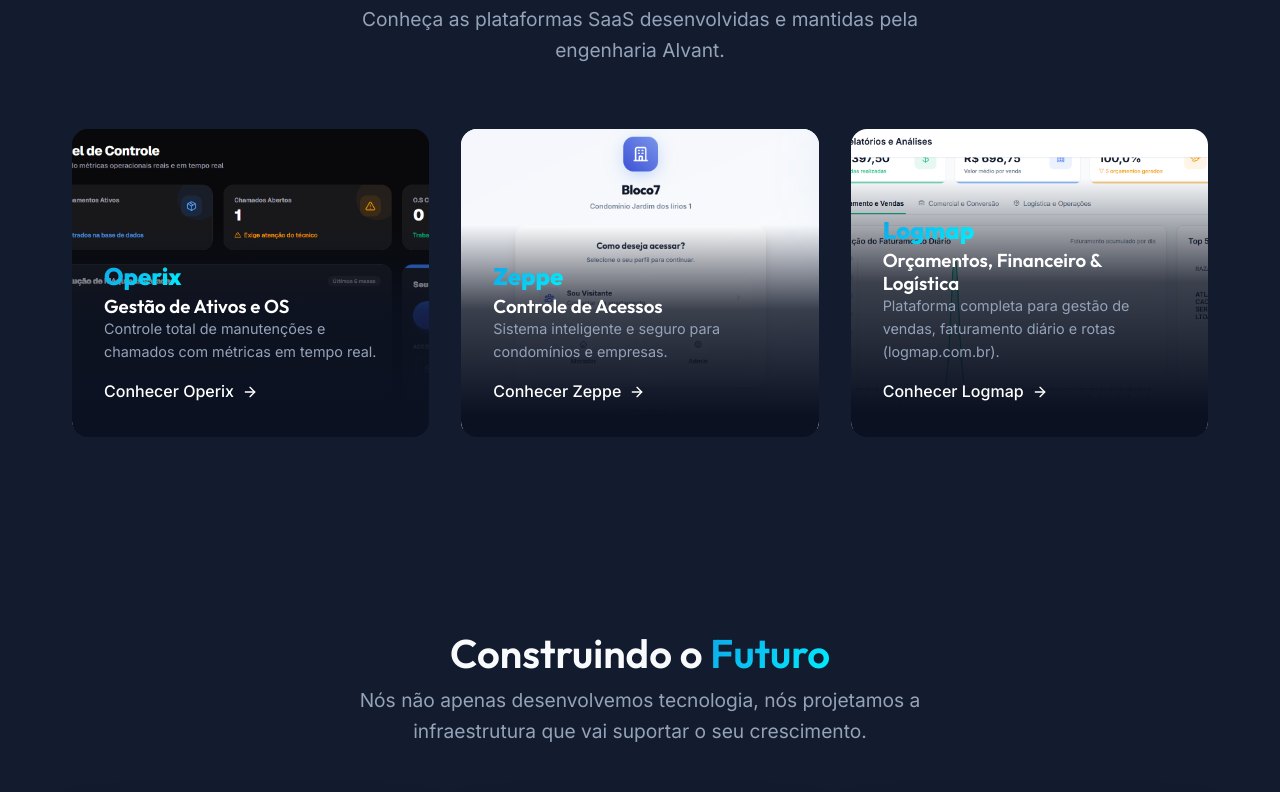
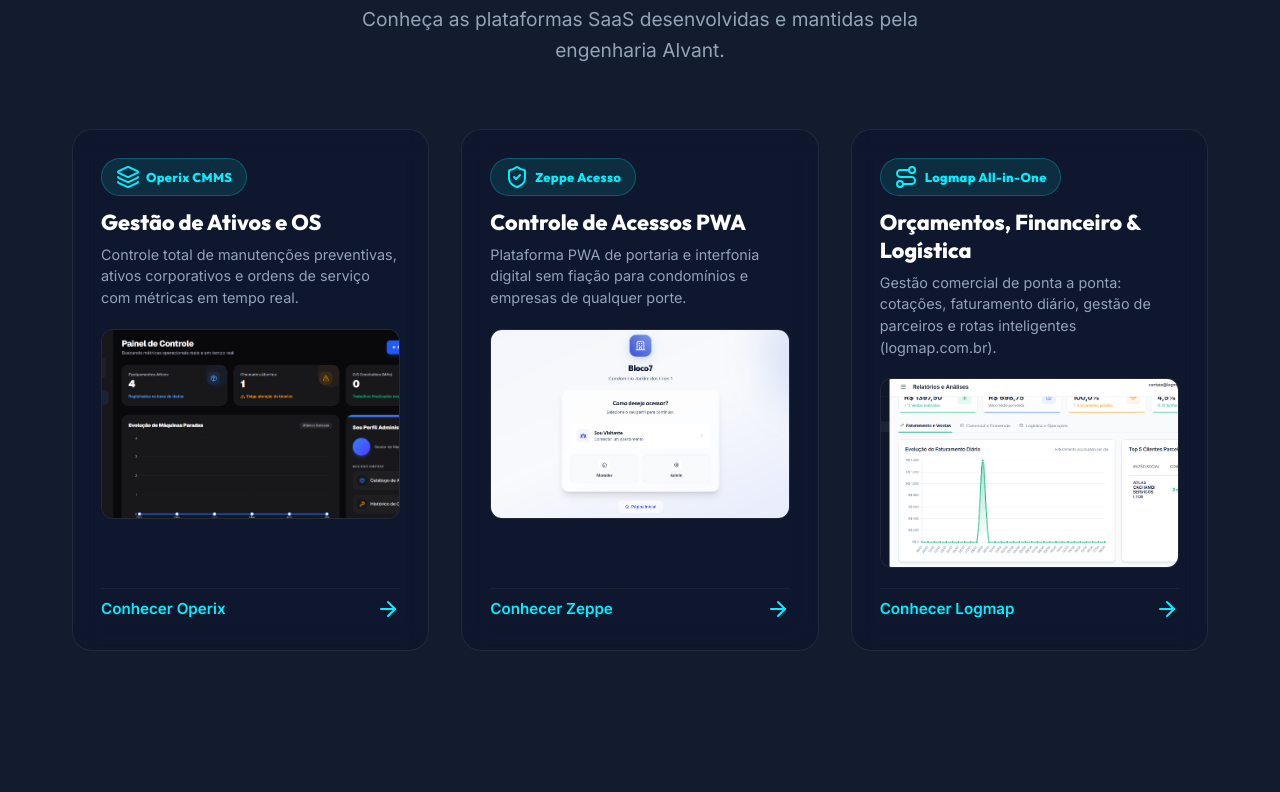
Before and after one commit to LucasAvilaP/site-alvant, a plain HTML site: page index.html in a window 1280 px wide. Shown: the part 948-1740 px from the top of the page. Drawn offline with nearby package versions, Linux system fonts and the light colour scheme.

Commit message:
fix: refatoracao premium dos cards de software e estilizacao do rodape de solucoes

```diff
--- a/index.html
+++ b/index.html
@@ -95,34 +95,50 @@
 
             <div class="portfolio-grid">
                 <!-- Operix -->
-                <a href="operix.html" class="portfolio-card glass-border reveal" style="text-decoration: none; display: block;">
-                    <img src="assets/images/operix-app.png" alt="Painel Operix" class="portfolio-img" style="height: 300px; object-position: top; object-fit: cover; background: #0B1121;" onerror="this.src='https://images.unsplash.com/photo-1551288049-bebda4e38f71?auto=format&fit=crop&q=80&w=800'">
-                    <div class="portfolio-overlay" style="opacity: 1; transform: translateY(0); background: linear-gradient(to top, rgba(11, 17, 33, 1) 10%, rgba(11, 17, 33, 0.8) 60%, transparent);">
-                        <span class="text-gradient font-bold" style="font-weight: 800; font-family: var(--font-heading); font-size: 1.5rem;">Operix</span>
-                        <h3 class="mt-2 mb-2 text-primary" style="color: white;">Gestão de Ativos e OS</h3>
-                        <p class="text-secondary" style="font-size: 0.9rem;">Controle total de manutenções e chamados com métricas em tempo real.</p>
-                        <span class="btn-link mt-4" style="color: white;">Conhecer Operix <i data-lucide="arrow-right" class="icon-sm"></i></span>
+                <a href="operix.html" class="software-card reveal">
+                    <div>
+                        <span class="software-tag"><i data-lucide="layers"></i> Operix CMMS</span>
+                        <h3 class="software-card-title">Gestão de Ativos e OS</h3>
+                        <p class="software-card-desc">Controle total de manutenções preventivas, ativos corporativos e ordens de serviço com métricas em tempo real.</p>
+                        <div class="software-card-preview">
+                            <img src="assets/images/operix-app.png" alt="Painel Operix" onerror="this.src='https://images.unsplash.com/photo-1551288049-bebda4e38f71?auto=format&fit=crop&q=80&w=800'">
+                        </div>
+                    </div>
+                    <div class="software-card-footer">
+                        <span>Conhecer Operix</span>
+                        <i data-lucide="arrow-right"></i>
                     </div>
                 </a>
 
                 <!-- Zeppe -->
-                <a href="zeppe.html" class="portfolio-card glass-border reveal delay-1" style="text-decoration: none; display: block;">
-                    <img src="assets/images/zeppe-app.png" alt="App Zeppe" class="portfolio-img" style="height: 300px; object-position: top; object-fit: cover; background: #F8FAFC;" onerror="this.src='https://images.unsplash.com/photo-1512428559087-560fa5ceab42?auto=format&fit=crop&q=80&w=800'">
-                    <div class="portfolio-overlay" style="opacity: 1; transform: translateY(0); background: linear-gradient(to top, rgba(11, 17, 33, 1) 10%, rgba(11, 17, 33, 0.8) 60%, transparent);">
-                        <span class="text-gradient font-bold" style="font-weight: 800; font-family: var(--font-heading); font-size: 1.5rem;">Zeppe</span>
-                        <h3 class="mt-2 mb-2 text-primary" style="color: white;">Controle de Acessos</h3>
-                        <p class="text-secondary" style="font-size: 0.9rem;">Sistema inteligente e seguro para condomínios e empresas.</p>
-                        <span class="btn-link mt-4" style="color: white;">Conhecer Zeppe <i data-lucide="arrow-right" class="icon-sm"></i></span>
+                <a href="zeppe.html" class="software-card reveal delay-1">
+                    <div>
+                        <span class="software-tag"><i data-lucide="shield-check"></i> Zeppe Acesso</span>
+                        <h3 class="software-card-title">Controle de Acessos PWA</h3>
+                        <p class="software-card-desc">Plataforma PWA de portaria e interfonia digital sem fiação para condomínios e empresas de qualquer porte.</p>
+                        <div class="software-card-preview">
+                            <img src="assets/images/zeppe-app.png" alt="App Zeppe" onerror="this.src='https://images.unsplash.com/photo-1512428559087-560fa5ceab42?auto=format&fit=crop&q=80&w=800'">
+                        </div>
+                    </div>
+                    <div class="software-card-footer">
+                        <span>Conhecer Zeppe</span>
+                        <i data-lucide="arrow-right"></i>
                     </div>
                 </a>
+
                 <!-- Logmap -->
-                <a href="logmap.html" class="portfolio-card glass-border reveal delay-2" style="text-decoration: none; display: block;">
-                    <img src="assets/images/logmap-app.png" alt="Painel Logmap" class="portfolio-img" style="height: 300px; object-position: top; object-fit: cover; background: #0B1121;" onerror="this.src='https://images.unsplash.com/photo-1460925895917-afdab827c52f?auto=format&fit=crop&q=80&w=800'">
-                    <div class="portfolio-overlay" style="opacity: 1; transform: translateY(0); background: linear-gradient(to top, rgba(11, 17, 33, 1) 10%, rgba(11, 17, 33, 0.8) 60%, transparent);">
-                        <span class="text-gradient font-bold" style="font-weight: 800; font-family: var(--font-heading); font-size: 1.5rem;">Logmap</span>
-                        <h3 class="mt-2 mb-2 text-primary" style="color: white;">Orçamentos, Financeiro & Logística</h3>
-                        <p class="text-secondary" style="font-size: 0.9rem;">Plataforma completa para gestão de vendas, faturamento diário e rotas (logmap.com.br).</p>
-                        <span class="btn-link mt-4" style="color: white;">Conhecer Logmap <i data-lucide="arrow-right" class="icon-sm"></i></span>
+                <a href="logmap.html" class="software-card reveal delay-2">
+                    <div>
+                        <span class="software-tag"><i data-lucide="route"></i> Logmap All-in-One</span>
+                        <h3 class="software-card-title">Orçamentos, Financeiro & Logística</h3>
+                        <p class="software-card-desc">Gestão comercial de ponta a ponta: cotações, faturamento diário, gestão de parceiros e rotas inteligentes (logmap.com.br).</p>
+                        <div class="software-card-preview">
+                            <img src="assets/images/logmap-app.png" alt="Painel Logmap" onerror="this.src='https://images.unsplash.com/photo-1460925895917-afdab827c52f?auto=format&fit=crop&q=80&w=800'">
+                        </div>
+                    </div>
+                    <div class="software-card-footer">
+                        <span>Conhecer Logmap</span>
+                        <i data-lucide="arrow-right"></i>
                     </div>
                 </a>
             </div>
@@ -195,10 +211,12 @@
             </div>
             <div class="footer-social">
                 <h4>Nossas Soluções</h4>
-                <a href="operix.html">Operix CMMS</a>
-                <a href="zeppe.html">Zeppe Acesso</a>
-                <a href="logmap.html">Logmap Roteirização</a>
-                <a href="https://www.logmap.com.br" target="_blank" style="color: var(--accent-cyan);">www.logmap.com.br</a>
+                <div class="footer-social-links">
+                    <a href="operix.html"><i data-lucide="chevron-right" class="icon-sm"></i> Operix CMMS</a>
+                    <a href="zeppe.html"><i data-lucide="chevron-right" class="icon-sm"></i> Zeppe Acesso</a>
+                    <a href="logmap.html"><i data-lucide="chevron-right" class="icon-sm"></i> Logmap All-in-One</a>
+                    <a href="https://www.logmap.com.br" target="_blank" style="color: var(--accent-cyan);"><i data-lucide="external-link" class="icon-sm"></i> www.logmap.com.br</a>
+                </div>
             </div>
         </div>
         <div class="footer-bottom">
--- a/style.css
+++ b/style.css
@@ -662,18 +662,25 @@
 .footer-social h4 {
     margin-bottom: 1.5rem;
     font-size: 1.2rem;
+    color: var(--text-primary);
 }
 
-.footer-links a {
-    display: block;
+.footer-links a,
+.footer-social-links a {
+    display: flex;
+    align-items: center;
+    gap: 0.5rem;
     color: var(--text-secondary);
     text-decoration: none;
     margin-bottom: 0.75rem;
+    font-size: 0.95rem;
     transition: var(--transition-fast);
 }
 
-.footer-links a:hover {
-    color: var(--accent-blue);
+.footer-links a:hover,
+.footer-social-links a:hover {
+    color: var(--accent-cyan);
+    transform: translateX(4px);
 }
 
 .social-icons {
@@ -696,6 +703,97 @@
 .social-icons a:hover {
     background: var(--accent-blue);
     color: white;
+}
+
+/* Software Showcase Cards Premium */
+.software-card {
+    background: rgba(13, 22, 45, 0.7);
+    border: 1px solid rgba(255, 255, 255, 0.08);
+    border-radius: 1.25rem;
+    padding: 1.75rem;
+    display: flex;
+    flex-direction: column;
+    justify-content: space-between;
+    text-decoration: none;
+    transition: all 0.3s cubic-bezier(0.4, 0, 0.2, 1);
+    backdrop-filter: blur(12px);
+}
+
+.software-card:hover {
+    transform: translateY(-8px);
+    border-color: rgba(0, 240, 255, 0.4);
+    background: rgba(15, 26, 54, 0.9);
+    box-shadow: 0 20px 40px rgba(0, 240, 255, 0.08);
+}
+
+.software-tag {
+    background: rgba(0, 240, 255, 0.1);
+    border: 1px solid rgba(0, 240, 255, 0.25);
+    color: var(--accent-cyan);
+    padding: 0.35rem 0.85rem;
+    border-radius: 2rem;
+    font-size: 0.8rem;
+    font-weight: 700;
+    font-family: var(--font-heading);
+    letter-spacing: 0.03em;
+    display: inline-flex;
+    align-items: center;
+    gap: 0.4rem;
+    margin-bottom: 0.75rem;
+    width: fit-content;
+}
+
+.software-card-title {
+    font-size: 1.35rem;
+    font-weight: 700;
+    color: #FFFFFF !important;
+    margin-bottom: 0.5rem;
+    line-height: 1.3;
+}
+
+.software-card-desc {
+    color: var(--text-secondary);
+    font-size: 0.9rem;
+    line-height: 1.5;
+    margin-bottom: 1.25rem;
+}
+
+.software-card-preview {
+    border-radius: 0.75rem;
+    overflow: hidden;
+    border: 1px solid rgba(255, 255, 255, 0.1);
+    height: 190px;
+    margin-bottom: 1.25rem;
+    position: relative;
+    background: #0B1121;
+}
+
+.software-card-preview img {
+    width: 100%;
+    height: 100%;
+    object-fit: cover;
+    object-position: top;
+    transition: transform 0.4s ease;
+}
+
+.software-card:hover .software-card-preview img {
+    transform: scale(1.05);
+}
+
+.software-card-footer {
+    display: flex;
+    align-items: center;
+    justify-content: space-between;
+    font-weight: 600;
+    color: var(--accent-cyan);
+    font-size: 0.95rem;
+    padding-top: 0.5rem;
+    border-top: 1px solid rgba(255, 255, 255, 0.05);
+}
+
+.software-card:hover .software-card-footer i {
+    transform: translateX(4px);
+    transition: transform 0.2s ease;
 }
 
 .footer-bottom {
```
Also changed, not shown: contato.html (+6 -4 lines), empresa.html (+6 -4 lines), logmap.html (+6 -4 lines), operix.html (+6 -4 lines), portfolio.html (+6 -4 lines), produtos.html (+44 -25 lines), zeppe.html (+6 -4 lines).
